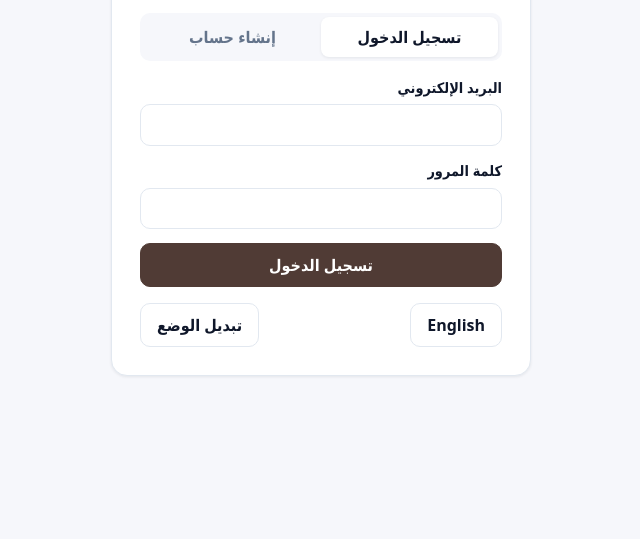
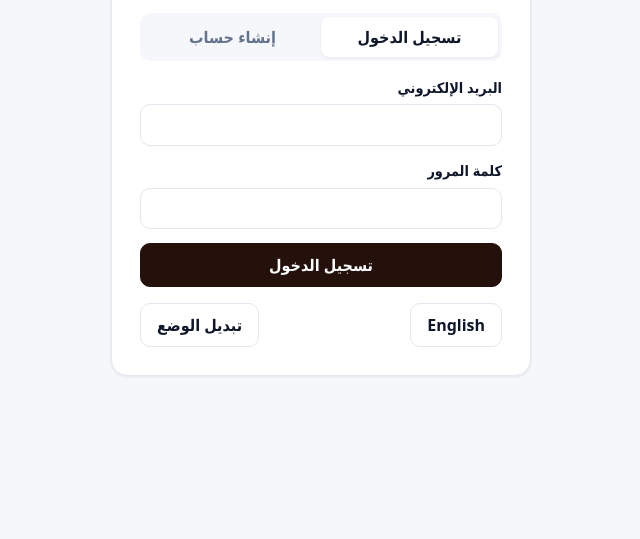
Before and after one commit to waleednemer/TaskFlow, a plain HTML site: page frontend/index.html in a window 1280 px wide. Shown: the part 261-800 px from the top of the page, without its empty margins (319-959 px from the left). Drawn offline with Linux system fonts and the light colour scheme; no server answers.

Commit message:
Update TaskFlow UI Color brown

```diff
--- a/frontend/css/style.css
+++ b/frontend/css/style.css
@@ -1,6 +1,6 @@
 :root {
   --bg: #f6f7fb; --surface: #ffffff; --text: #0f172a; --muted: #64748b; --border: #e2e8f0;
-  --accent: #503b35; --accent-ink: #ffffff; --danger: #dc2626; --shadow: 0 1px 3px rgba(15, 23, 42, .08);
+  --accent: #25110b; --accent-ink: #ffffff; --danger: #dc2626; --shadow: 0 1px 3px rgba(15, 23, 42, .08);
   --radius: 12px; color-scheme: light;
 }
 [data-theme="dark"] {
```
